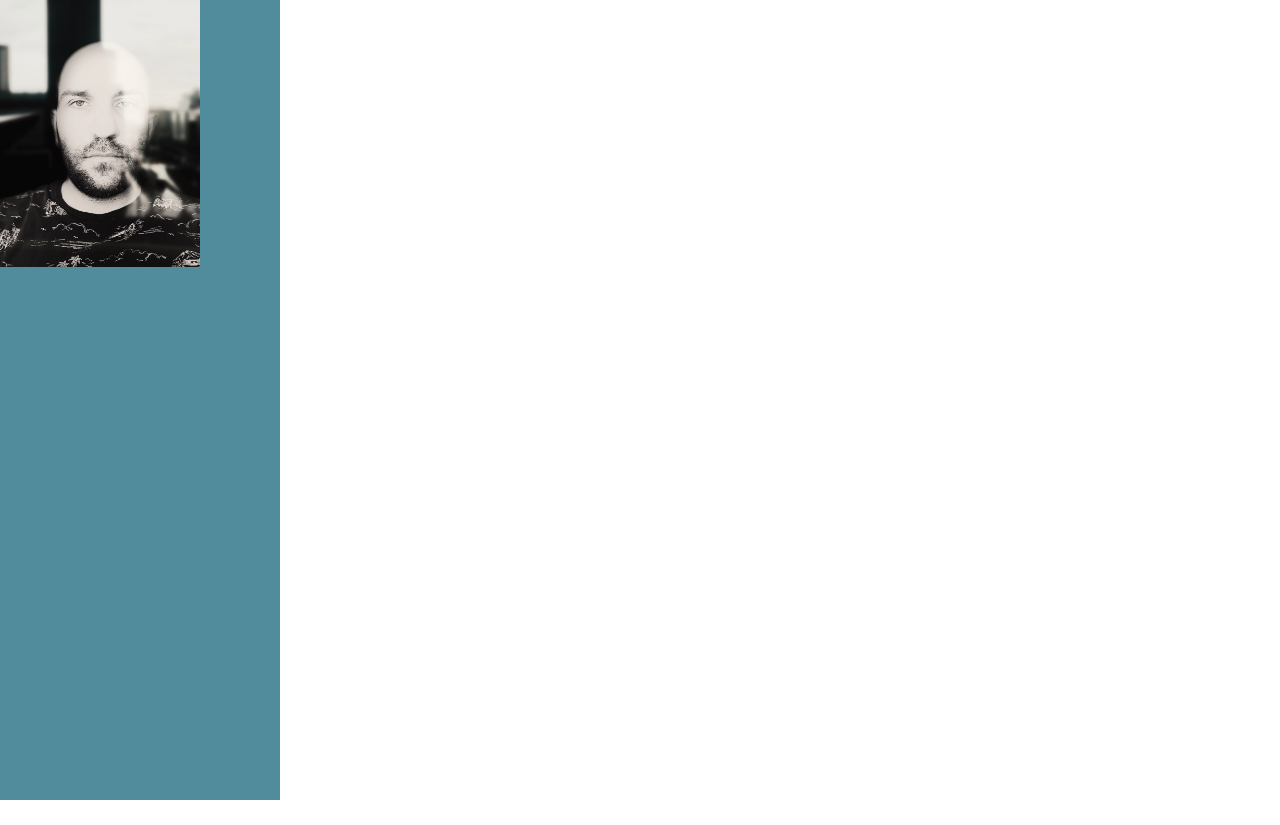
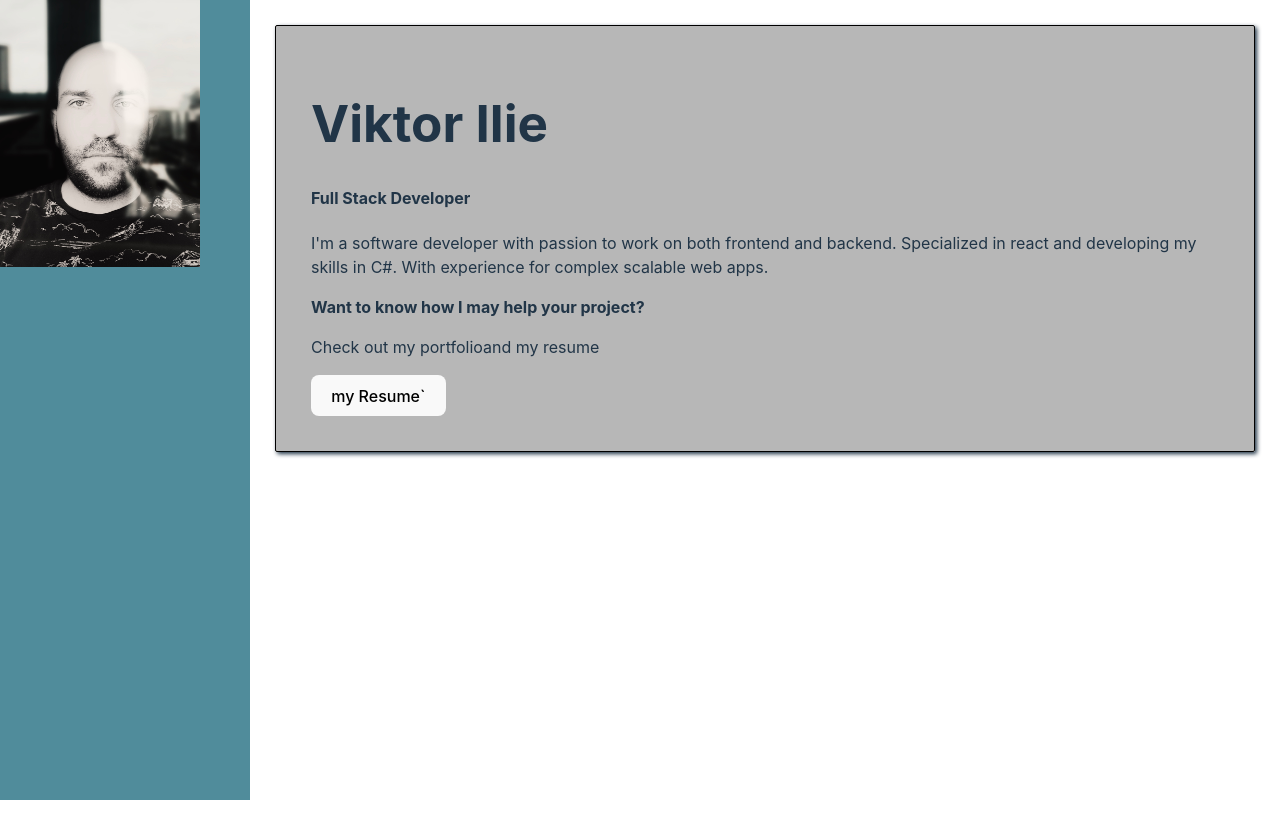
Before and after one commit to viktorilie/PortfolioRedesign, a React (Vite) app: page / in a window 1280 px wide. Before the commit the page ends 800 px from the top, so only its background shows below. Built offline with nearby package versions, Linux system fonts and the light colour scheme.

Commit message:
separating sections, installing bootstrap

```diff
--- a/src/App.css
+++ b/src/App.css
@@ -1,16 +1,16 @@
-.aside {
-  position: fixed;
-  left: 0;
-  top: 0;
+.main-section {
+  margin-left: 250px;
+  /* background-color: gray; */
   height: 100vh;
-  width: 280px;
-  background: #508c9b;
-  color: #dadada;
-  overflow-y: auto;
-  scrollbar-color: rgba(0, 0, 0, 0.2) #508c9b;
-  scrollbar-width: thin;
+  /* width: auto; */
 }
 
-.sidebarimage {
-  width: 200px;
+.card {
+  background-color: rgba(153, 153, 153, 0.7);
+  padding: 35px;
+  margin: 25px;
+  width: auto;
+  border-radius: 2px;
+  border: solid black 1px;
+  box-shadow: 2px 2px 4px;
 }
--- a/src/App.tsx
+++ b/src/App.tsx
@@ -1,16 +1,33 @@
 import "./App.css";
+import Sidebar from "./components/Sidebar";
 
 function App() {
   return (
     <>
-      <header className="aside">
-        <div>
-          <img className="sidebarimage" src="../public/images/IMG_0013.JPG" />
+      <div className="d-flex flex-row justify-content-center">
+        {/* 01 sidebar */}
+        <div className="aside d-flex flex-column">
+          <Sidebar />
         </div>
-        <div></div>
-      </header>
 
-      <main className="main-wrapper">main portfolio</main>
+        {/* main section */}
+        <div id="technologies" className=" d-flex flex-column main-section">
+          <div className="card">
+            <h1>Viktor Ilie</h1>
+            <h4>Full Stack Developer</h4>
+            <p className="p-5 m-5">
+              I'm a software developer with passion to work on both frontend and
+              backend. Specialized in react and developing my skills in C#. With
+              experience for complex scalable web apps.
+            </p>
+            <p>
+              <b>Want to know how I may help your project?</b>
+            </p>
+            <p>Check out my portfolioand my resume</p>
+            <button className="btn btn-outline-primary">my Resume`</button>
+          </div>
+        </div>
+      </div>
     </>
   );
 }
--- /dev/null
+++ b/src/components/Sidebar.css
@@ -0,0 +1,16 @@
+.aside {
+  position: fixed;
+  left: 0;
+  top: 0;
+  height: 100vh;
+  width: 250px;
+  background: #508c9b;
+  color: #dadada;
+  overflow-y: auto;
+  scrollbar-color: rgba(0, 0, 0, 0.2) #508c9b;
+  scrollbar-width: thin;
+}
+
+.sidebarimage {
+  width: 200px;
+}
--- a/src/components/Sidebar.tsx
+++ b/src/components/Sidebar.tsx
@@ -0,0 +1,13 @@
+import "./Sidebar.css";
+
+const Sidebar = () => {
+  return (
+    <>
+      <div className="d-flex justify-content-center align-items-center shadow-lg">
+        <img className="sidebarimage" src="../public/images/IMG_0013.JPG" />
+      </div>
+    </>
+  );
+};
+
+export default Sidebar;
```
Also changed, not shown: src/main.tsx (+7 -7 lines).
